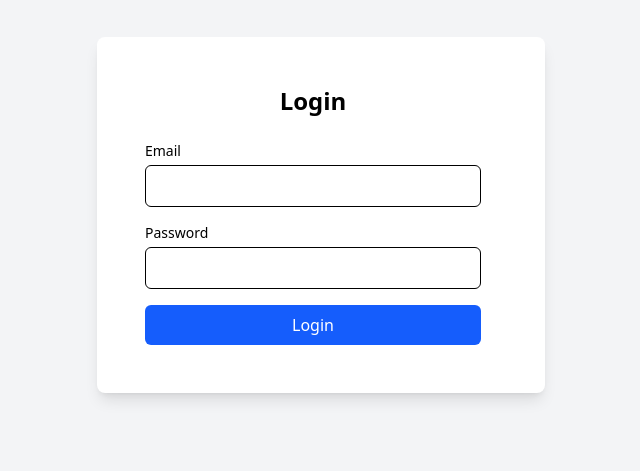
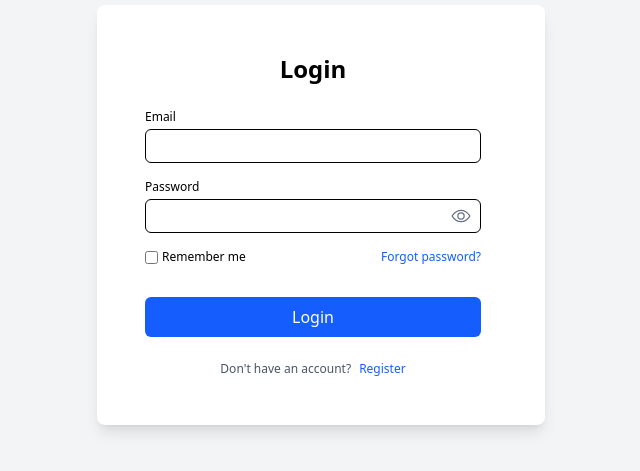
Before and after one commit to mateusdev21/cinevault-fe, a React (Vite) app: page /login in a window 1280 px wide. Shown: the part 185-656 px from the top of the page, without its empty margins (319-959 px from the left). Built offline with nearby package versions, Linux system fonts and the light colour scheme.

Commit message:
feat(auth): add password visibility toggle with icon on login page

```diff
--- a/src/features/auth/pages/LoginPage.tsx
+++ b/src/features/auth/pages/LoginPage.tsx
@@ -3,10 +3,12 @@ import { useState } from 'react'
 import { useNavigate } from 'react-router-dom'
 import { useLogin } from '../hooks/useLogin'
 import { getDefaultRouteByRole } from '../utils/roleRedirect'
+import { IoEyeOutline, IoEyeOffOutline } from 'react-icons/io5'
 
 const LoginPage = () => {
     const navigate = useNavigate()
     const { login, loading } = useLogin()
+    const [showPassword, setShowPassword] = useState(false)
 
     const [form, setForm] = useState({
         email: '',
@@ -39,27 +41,59 @@ const LoginPage = () => {
 
             <form onSubmit={handleSubmit} className="space-y-4">
                 <div>
-                    <label className="block text-sm mb-1">Email</label>
+                    <label className="block text-xs mb-1">Email</label>
                     <input
                         type="email"
                         name="email"
                         value={form.email}
                         onChange={handleChange}
                         required
-                        className="w-full border rounded-md px-3 py-2 focus:outline-none focus:ring focus:ring-blue-300"
+                        className="w-full text-xs border rounded-md px-3 py-2 focus:outline-none focus:ring focus:ring-blue-300"
                     />
                 </div>
 
                 <div>
-                    <label className="block text-sm mb-1">Password</label>
+                    <label className="block text-xs mb-1">Password</label>
+                    <div className="relative">
                         <input
-                        type="password"
+                            type={showPassword ? "text" : "password"}
                             name="password"
                             value={form.password}
                             onChange={handleChange}
                             required
-                        className="w-full border rounded-md px-3 py-2 focus:outline-none focus:ring focus:ring-blue-300"
+                            className="w-full text-xs border rounded-md px-3 py-2 focus:outline-none focus:ring focus:ring-blue-300"
                         />
+                        <button
+                            type="button"
+                            onClick={() => setShowPassword((prev) => !prev)}
+                            className='text-gray-500 hover:text-gray-600 focus:outline-none'
+                            style={{
+                                position: "absolute",
+                                right: "10px",
+                                top: "50%",
+                                transform: "translateY(-50%)",
+                                background: "none",
+                                border: "none",
+                                cursor: "pointer",
+                            }}
+                        >
+                            {showPassword ? (
+                                <IoEyeOffOutline size={20} />
+                            ) : (
+                                <IoEyeOutline size={20} />
+                            )}
+                        </button>
+                    </div>
+                </div>
+
+                <div className='flex justify-between items-center align-middle mb-8'>
+                    <div className='flex items-center'>
+                        <input type="checkbox" name="remember" id="remember" />
+                        <label className="text-xs ml-1">Remember me</label>
+                    </div>
+                    <a href="/forgot-password" className="text-xs text-blue-600 hover:underline">
+                        Forgot password?
+                    </a>
                 </div>
 
                 <button
@@ -69,6 +103,17 @@ const LoginPage = () => {
                 >
                     {loading ? 'Loading...' : 'Login'}
                 </button>
+
+                <div className='flex items-center text-center justify-center mt-2'>
+                    <span className='text-xs text-gray-600'>Don't have an account?</span>
+                    <button
+                        type="button"
+                        onClick={() => navigate("/register")}
+                        className="ml-2 text-xs text-blue-600 hover:underline hover:cursor-pointer transition"
+                    >
+                        Register
+                    </button>
+                </div>
             </form>
         </div>
     )
```
Lines whose indentation alone changed are shown as unchanged.
